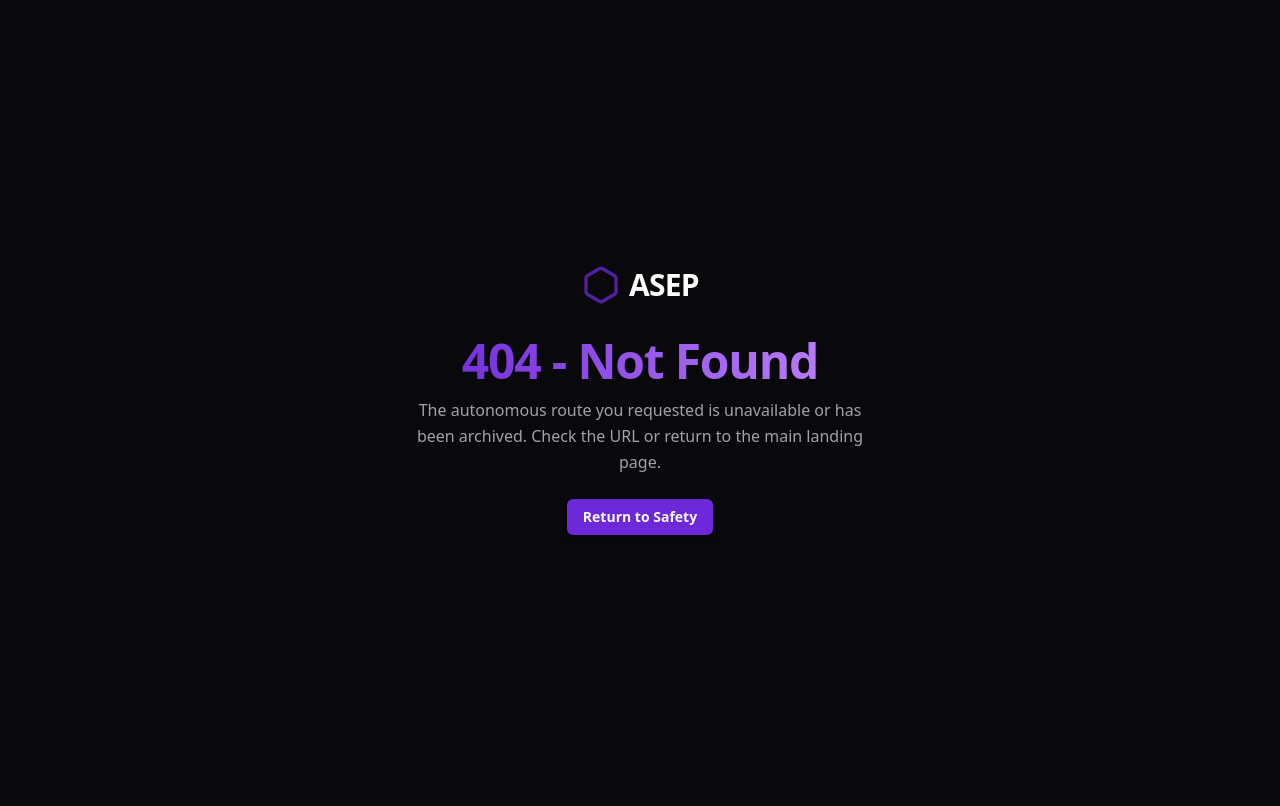
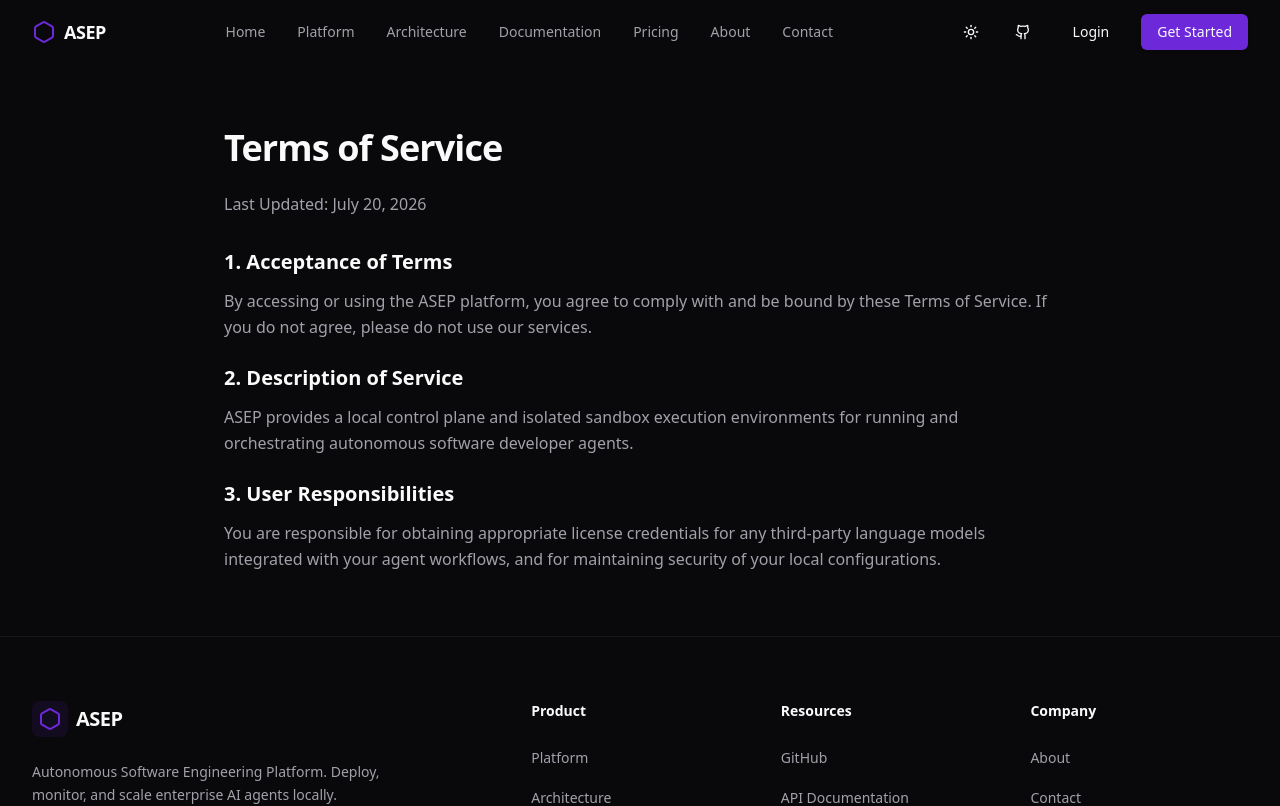
Before and after one commit to rounakkumarsah/ASEP, a Next.js app in the folder frontend/: page /terms in a window 1280 px wide. Before the commit this address had no page. Shown: the top 806 px of the page. Built offline with nearby package versions, Linux system fonts and the light colour scheme.

Commit message:
feat(auth): improve signup UX and legal pages

```diff
--- a/frontend/src/app/(auth)/login/page.tsx
+++ b/frontend/src/app/(auth)/login/page.tsx
@@ -90,7 +90,11 @@ export default function LoginPage() {
                     <FormItem>
                       <FormLabel>Email</FormLabel>
                       <FormControl>
-                        <Input placeholder="admin or email" {...field} />
+                        <Input
+                          placeholder="admin or email"
+                          autoComplete="email"
+                          {...field}
+                        />
                       </FormControl>
                       <FormMessage />
                     </FormItem>
@@ -116,6 +120,7 @@ export default function LoginPage() {
                           <Input
                             type={showPassword ? "text" : "password"}
                             placeholder="••••••"
+                            autoComplete="current-password"
                             {...field}
                           />
                         </FormControl>
--- a/frontend/src/app/(auth)/signup/page.tsx
+++ b/frontend/src/app/(auth)/signup/page.tsx
@@ -33,14 +33,20 @@ const signupSchema = z
     lastName: z.string().min(1, "Last name is required"),
     company: z.string().optional(),
     email: z.string().email("Invalid email address"),
-    password: z.string().min(8, "Password must be at least 8 characters"),
-    confirmPassword: z.string().min(8, "Confirm password must be at least 8 characters"),
+    password: z
+      .string()
+      .min(12, "Password must be at least 12 characters")
+      .regex(/[A-Z]/, "Password must contain at least one uppercase letter")
+      .regex(/[a-z]/, "Password must contain at least one lowercase letter")
+      .regex(/\d/, "Password must contain at least one number")
+      .regex(/[^A-Za-z0-9]/, "Password must contain at least one special character"),
+    confirmPassword: z.string().min(1, "Please confirm your password"),
     acceptTerms: z.boolean().refine((val) => val === true, {
       message: "You must accept the terms and conditions",
     }),
   })
   .refine((data) => data.password === data.confirmPassword, {
-    message: "Passwords do not match",
+    message: "Confirm password does not match the entered password",
     path: ["confirmPassword"],
   });
 
@@ -49,6 +55,7 @@ type SignupValues = z.infer<typeof signupSchema>;
 export default function SignupPage() {
   const router = useRouter();
   const [showPassword, setShowPassword] = React.useState(false);
+  const [showConfirmPassword, setShowConfirmPassword] = React.useState(false);
   const [captchaToken, setCaptchaToken] = React.useState<string | null>(null);
   const [captchaError, setCaptchaError] = React.useState("");
 
@@ -69,7 +76,9 @@ export default function SignupPage() {
 
   // Password rules validation
   const rules = {
-    length: watchPassword.length >= 8,
+    length: watchPassword.length >= 12,
+    uppercase: /[A-Z]/.test(watchPassword),
+    lowercase: /[a-z]/.test(watchPassword),
     number: /\d/.test(watchPassword),
     special: /[^A-Za-z0-9]/.test(watchPassword),
   };
@@ -78,22 +87,24 @@ export default function SignupPage() {
   const getStrength = (): { score: number; label: string; color: string } => {
     if (!watchPassword) return { score: 0, label: "None", color: "bg-muted" };
     let score = 0;
-    if (watchPassword.length >= 6) score += 1;
-    if (watchPassword.length >= 8) score += 1;
-    if (/\d/.test(watchPassword)) score += 1;
-    if (/[^A-Za-z0-9]/.test(watchPassword)) score += 1;
+    if (rules.length) score += 1;
+    if (rules.uppercase) score += 1;
+    if (rules.lowercase) score += 1;
+    if (rules.number) score += 1;
+    if (rules.special) score += 1;
 
     switch (score) {
       case 1:
-        return { score: 25, label: "Weak", color: "bg-red-500" };
       case 2:
-        return { score: 50, label: "Medium", color: "bg-yellow-500" };
+        return { score: 40, label: "Weak", color: "bg-red-500" };
       case 3:
-        return { score: 75, label: "Strong", color: "bg-blue-500" };
+        return { score: 60, label: "Medium", color: "bg-yellow-500" };
       case 4:
+        return { score: 80, label: "Strong", color: "bg-blue-500" };
+      case 5:
         return { score: 100, label: "Excellent", color: "bg-green-500" };
       default:
-        return { score: 10, label: "Weak", color: "bg-red-500" };
+        return { score: 20, label: "Weak", color: "bg-red-500" };
     }
   };
 
@@ -101,15 +112,22 @@ export default function SignupPage() {
 
   // Generate strong password helper
   const generatePassword = () => {
-    const chars = "abcdefghijklmnopqrstuvwxyzABCDEFGHIJKLMNOPQRSTUVWXYZ0123456789!@#$%^&*()_+~`|}{[]:;?><,./-=";
+    const uppercaseChars = "ABCDEFGHIJKLMNOPQRSTUVWXYZ";
+    const lowercaseChars = "abcdefghijklmnopqrstuvwxyz";
+    const numberChars = "0123456789";
+    const specialChars = "!@#$%^&*()_+~`|}{[]:;?><,./-=";
+    const allChars = uppercaseChars + lowercaseChars + numberChars + specialChars;
+
     let newPassword = "";
-    // Ensure we meet all requirements
-    newPassword += "ABCDEFGHIJKLMNOPQRSTUVWXYZ"[Math.floor(Math.random() * 26)];
-    newPassword += "0123456789"[Math.floor(Math.random() * 10)];
-    newPassword += "!@#$%^&*()"[Math.floor(Math.random() * 10)];
-    for (let i = 0; i < 9; i++) {
-      newPassword += chars[Math.floor(Math.random() * chars.length)];
+    newPassword += uppercaseChars[Math.floor(Math.random() * uppercaseChars.length)];
+    newPassword += lowercaseChars[Math.floor(Math.random() * lowercaseChars.length)];
+    newPassword += numberChars[Math.floor(Math.random() * numberChars.length)];
+    newPassword += specialChars[Math.floor(Math.random() * specialChars.length)];
+
+    for (let i = 0; i < 12; i++) {
+      newPassword += allChars[Math.floor(Math.random() * allChars.length)];
     }
+
     form.setValue("password", newPassword, { shouldValidate: true });
     form.setValue("confirmPassword", newPassword, { shouldValidate: true });
   };
@@ -195,7 +213,12 @@ export default function SignupPage() {
                     <FormItem>
                       <FormLabel>Email Address</FormLabel>
                       <FormControl>
-                        <Input type="email" placeholder="jane@company.com" {...field} />
+                        <Input
+                          type="email"
+                          placeholder="jane@company.com"
+                          autoComplete="email"
+                          {...field}
+                        />
                       </FormControl>
                       <FormMessage />
                     </FormItem>
@@ -225,6 +248,7 @@ export default function SignupPage() {
                           <Input
                             type={showPassword ? "text" : "password"}
                             placeholder="••••••••"
+                            autoComplete="new-password"
                             {...field}
                           />
                         </FormControl>
@@ -255,14 +279,30 @@ export default function SignupPage() {
                       ></div>
                     </div>
                     {/* Rules */}
-                    <div className="grid grid-cols-1 sm:grid-cols-3 gap-2 pt-1 text-xs text-muted-foreground">
+                    <div className="grid grid-cols-1 sm:grid-cols-2 gap-2 pt-1 text-xs text-muted-foreground">
                       <div className="flex items-center gap-1.5">
                         {rules.length ? (
                           <Check className="h-3.5 w-3.5 text-green-500" />
                         ) : (
                           <X className="h-3.5 w-3.5 text-muted-foreground/50" />
                         )}
-                        <span>8+ Characters</span>
+                        <span>12+ Characters</span>
+                      </div>
+                      <div className="flex items-center gap-1.5">
+                        {rules.uppercase ? (
+                          <Check className="h-3.5 w-3.5 text-green-500" />
+                        ) : (
+                          <X className="h-3.5 w-3.5 text-muted-foreground/50" />
+                        )}
+                        <span>Uppercase Letter</span>
+                      </div>
+                      <div className="flex items-center gap-1.5">
+                        {rules.lowercase ? (
+                          <Check className="h-3.5 w-3.5 text-green-500" />
+                        ) : (
+                          <X className="h-3.5 w-3.5 text-muted-foreground/50" />
+                        )}
+                        <span>Lowercase Letter</span>
                       </div>
                       <div className="flex items-center gap-1.5">
                         {rules.number ? (
@@ -270,7 +310,7 @@ export default function SignupPage() {
                         ) : (
                           <X className="h-3.5 w-3.5 text-muted-foreground/50" />
                         )}
-                        <span>1+ Number</span>
+                        <span>Number</span>
                       </div>
                       <div className="flex items-center gap-1.5">
                         {rules.special ? (
@@ -278,7 +318,7 @@ export default function SignupPage() {
                         ) : (
                           <X className="h-3.5 w-3.5 text-muted-foreground/50" />
                         )}
-                        <span>1+ Special Char</span>
+                        <span>Special Character</span>
                       </div>
                     </div>
                   </div>
@@ -291,13 +331,24 @@ export default function SignupPage() {
                   render={({ field }) => (
                     <FormItem>
                       <FormLabel>Confirm Password</FormLabel>
+                      <div className="relative">
                         <FormControl>
                           <Input
-                          type="password"
+                            type={showConfirmPassword ? "text" : "password"}
                             placeholder="••••••••"
+                            autoComplete="new-password"
                             {...field}
                           />
                         </FormControl>
+                        <button
+                          type="button"
+                          onClick={() => setShowConfirmPassword(!showConfirmPassword)}
+                          className="absolute right-3 top-1/2 -translate-y-1/2 text-muted-foreground hover:text-foreground"
+                          aria-label={showConfirmPassword ? "Hide password" : "Show password"}
+                        >
+                          {showConfirmPassword ? <EyeOff className="h-4 w-4" /> : <Eye className="h-4 w-4" />}
+                        </button>
+                      </div>
                       <FormMessage />
                     </FormItem>
                   )}
@@ -326,7 +377,15 @@ export default function SignupPage() {
                       </FormControl>
                       <div className="space-y-1 leading-none">
                         <label htmlFor="acceptTerms" className="text-sm font-medium text-muted-foreground leading-snug">
-                          I accept the terms of service and privacy policy.
+                          I accept the{" "}
+                          <Link href="/terms" className="text-primary hover:underline font-semibold">
+                            Terms of Service
+                          </Link>{" "}
+                          and{" "}
+                          <Link href="/privacy" className="text-primary hover:underline font-semibold">
+                            Privacy Policy
+                          </Link>
+                          .
                         </label>
                       </div>
                     </FormItem>
--- /dev/null
+++ b/frontend/src/app/privacy/page.tsx
@@ -0,0 +1,41 @@
+import type { Metadata } from "next";
+import { LandingNavbar } from "@/components/landing/navbar";
+import { LandingFooter } from "@/components/landing/footer";
+
+export const metadata: Metadata = {
+  title: "Privacy Policy | ASEP",
+  description: "Privacy policies governing workspace environments and locally hosted logs in ASEP.",
+};
+
+export default function PrivacyPage() {
+  return (
+    <div className="flex min-h-screen flex-col bg-background text-foreground">
+      <LandingNavbar />
+
+      <main className="flex-1 pt-32 pb-16">
+        <div className="mx-auto max-w-4xl px-4 sm:px-6 lg:px-8">
+          <h1 className="text-4xl font-extrabold tracking-tight mb-6">Privacy Policy</h1>
+          <p className="text-muted-foreground mb-8">Last Updated: July 20, 2026</p>
+
+          <div className="space-y-6 text-muted-foreground leading-relaxed">
+            <section>
+              <h2 className="text-xl font-bold text-foreground mb-3">1. Local Execution & Data Privacy</h2>
+              <p>
+                ASEP prioritizes local containment. Your codebase assets, agent shell execution logs, and memory indexes are stored on your local workspace host. No telemetry containing raw source code is sent to external servers.
+              </p>
+            </section>
+
+            <section>
+              <h2 className="text-xl font-bold text-foreground mb-3">2. API Integrations</h2>
+              <p>
+                If you configure remote LLM execution providers, their respective privacy policies apply to any prompts dispatched during agent cycles.
+              </p>
+            </section>
+          </div>
+        </div>
+      </main>
+
+      <LandingFooter />
+    </div>
+  );
+}
--- /dev/null
+++ b/frontend/src/app/terms/page.tsx
@@ -0,0 +1,48 @@
+import type { Metadata } from "next";
+import { LandingNavbar } from "@/components/landing/navbar";
+import { LandingFooter } from "@/components/landing/footer";
+
+export const metadata: Metadata = {
+  title: "Terms of Service | ASEP",
+  description: "Terms and conditions for using the Autonomous Software Engineering Platform.",
+};
+
+export default function TermsPage() {
+  return (
+    <div className="flex min-h-screen flex-col bg-background text-foreground">
+      <LandingNavbar />
+
+      <main className="flex-1 pt-32 pb-16">
+        <div className="mx-auto max-w-4xl px-4 sm:px-6 lg:px-8">
+          <h1 className="text-4xl font-extrabold tracking-tight mb-6">Terms of Service</h1>
+          <p className="text-muted-foreground mb-8">Last Updated: July 20, 2026</p>
+
+          <div className="space-y-6 text-muted-foreground leading-relaxed">
+            <section>
+              <h2 className="text-xl font-bold text-foreground mb-3">1. Acceptance of Terms</h2>
+              <p>
+                By accessing or using the ASEP platform, you agree to comply with and be bound by these Terms of Service. If you do not agree, please do not use our services.
+              </p>
+            </section>
+
+            <section>
+              <h2 className="text-xl font-bold text-foreground mb-3">2. Description of Service</h2>
+              <p>
+                ASEP provides a local control plane and isolated sandbox execution environments for running and orchestrating autonomous software developer agents.
+              </p>
+            </section>
+
+            <section>
+              <h2 className="text-xl font-bold text-foreground mb-3">3. User Responsibilities</h2>
+              <p>
+                You are responsible for obtaining appropriate license credentials for any third-party language models integrated with your agent workflows, and for maintaining security of your local configurations.
+              </p>
+            </section>
+          </div>
+        </div>
+      </main>
+
+      <LandingFooter />
+    </div>
+  );
+}
```
Also changed, not shown: 1 other file (tests, documents, lock files or other folders). Lines whose indentation alone changed are shown as unchanged.
